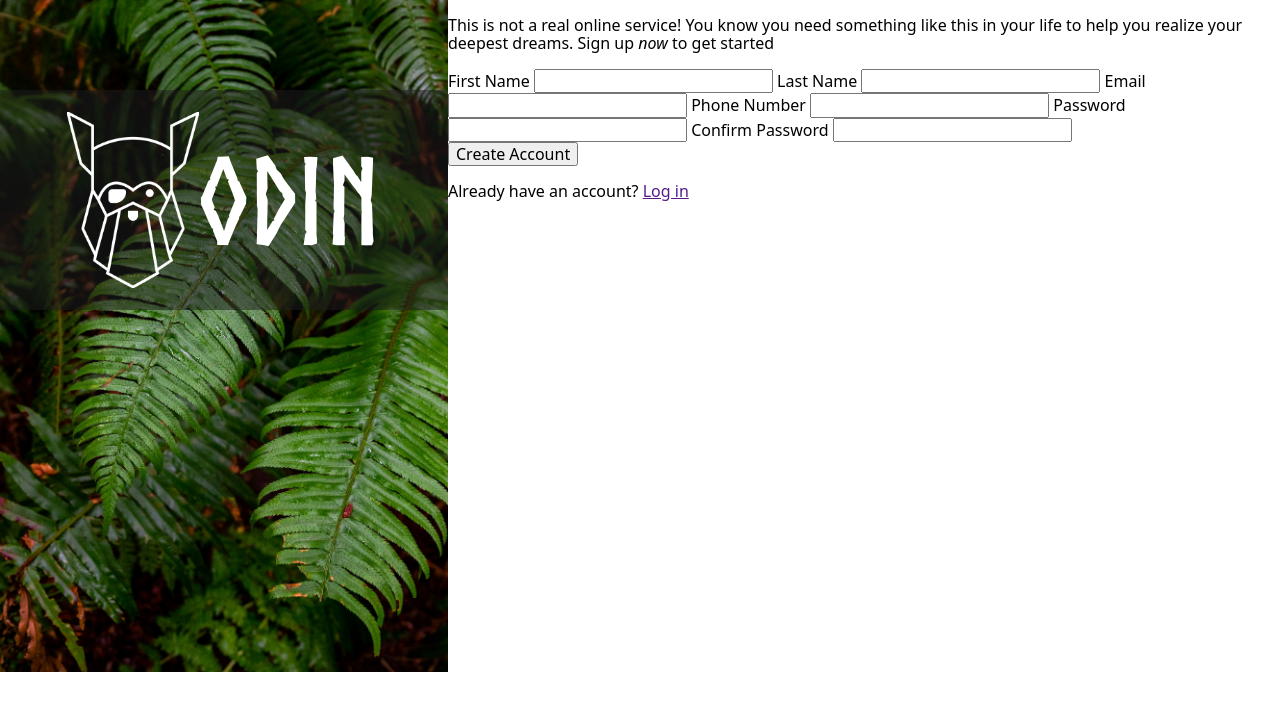
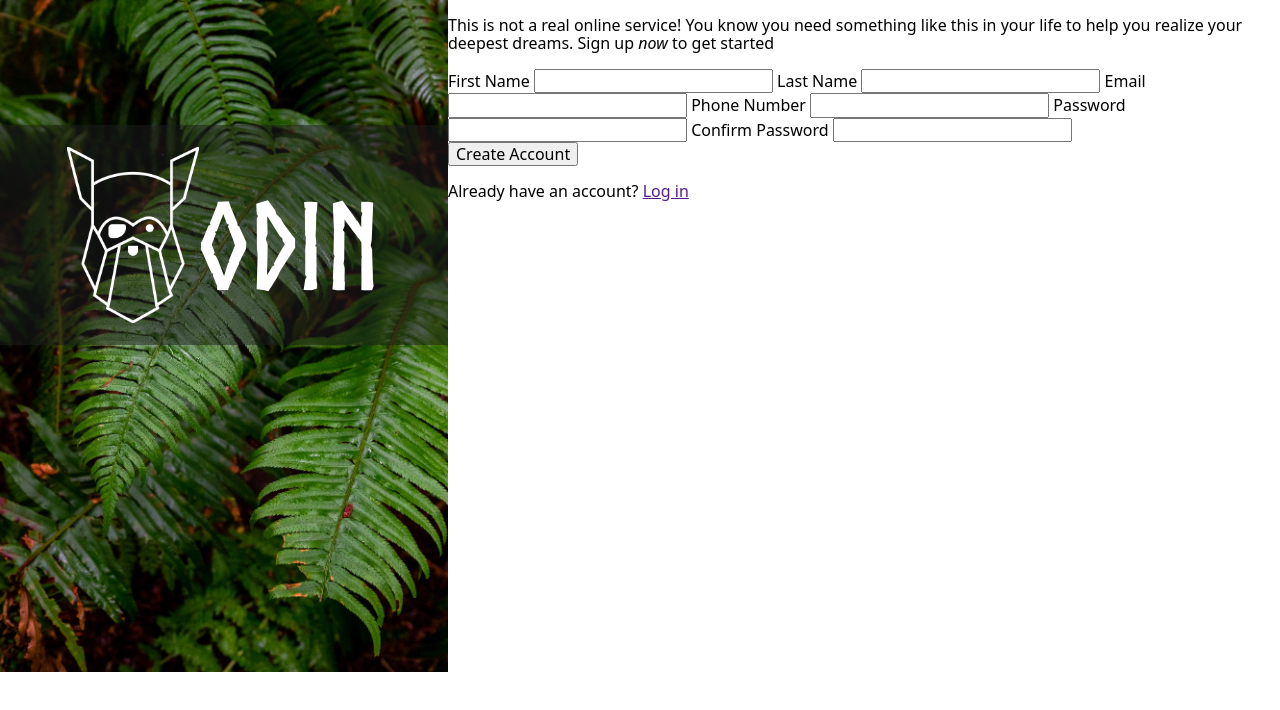
Before and after one commit to aidanwsimmons/odin-sign-up-form, a plain HTML site: page index.html in a window 1280 px wide. Drawn offline with Linux system fonts and the light colour scheme.

Commit message:
refined left section styling

```diff
--- a/index.html
+++ b/index.html
@@ -15,7 +15,7 @@
             <img class="odin-logo" src="assets/odin-lined.png" alt="odin logo">
             <h1>ODIN</h1>
         </div>
-        <p>Photo by <a href="">Halie West</a> on <a href="">Unsplash</a></p>
+        <p>Photo by <a target="_blank" href="https://unsplash.com/@haliewestphoto">Halie West</a> on <a target="_blank" href="https://unsplash.com/">Unsplash</a></p>
     </section>
 
     <section class="right">
--- a/styles/styles.css
+++ b/styles/styles.css
@@ -37,7 +37,7 @@ body {
     width: 100%;
     height: 220px;
     color: white;
-    margin-top: 20%;
+    margin-top: 28%;
     align-items: center;
     justify-content: center;
     background-color: rgba(30, 30, 30, 0.5);
@@ -51,6 +51,8 @@ body {
 h1 {
     font-family: "Norse Bold", sans-serif;
     font-size: 120px;
+    margin: 20px 0 0;
+    padding: 0;
 }
 
 .left p {
```
